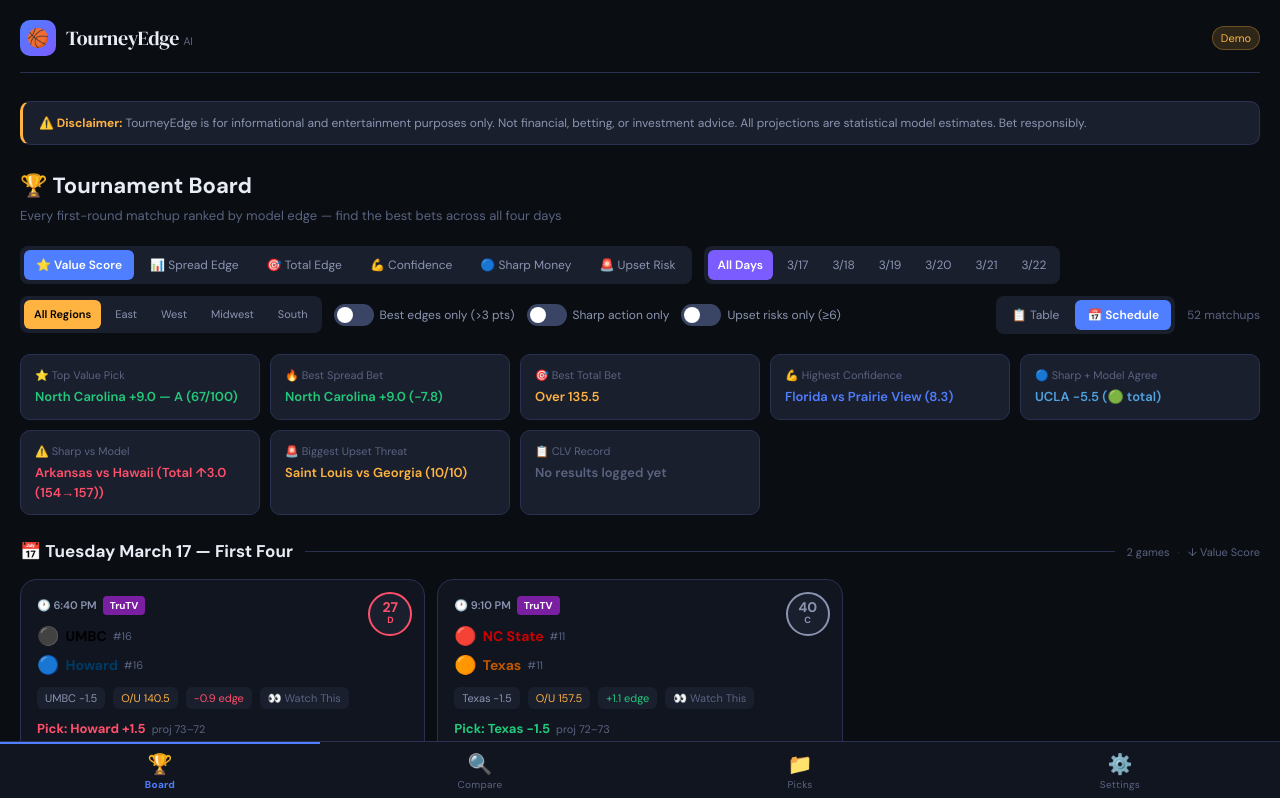
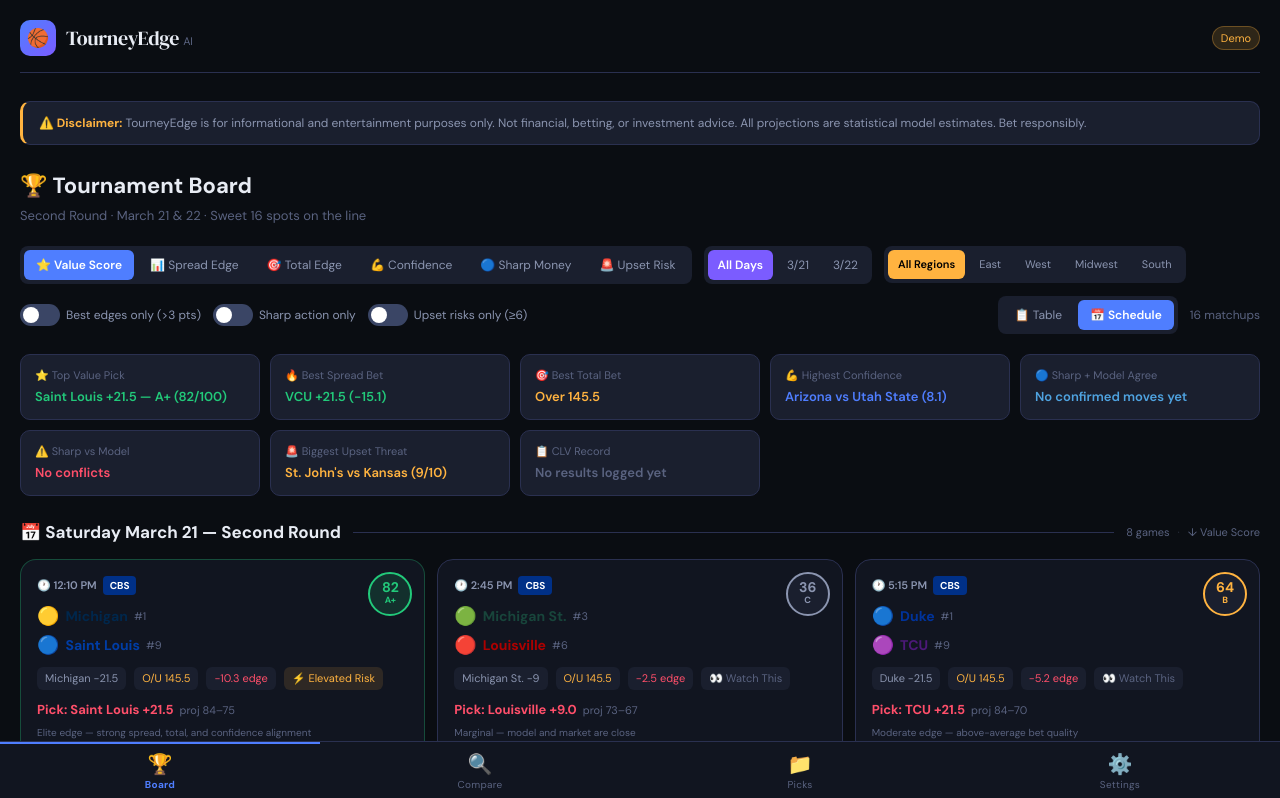
Before and after one commit to mitchm0602/MM2026, a Next.js app: page / in a window 1280 px wide. Shown: the top 798 px of the page. Built offline with nearby package versions, Linux system fonts and the light colour scheme.

Commit message:
Update TourneyApp.tsx

```diff
--- a/src/components/TourneyApp.tsx
+++ b/src/components/TourneyApp.tsx
@@ -724,7 +724,7 @@
     emoji,
   };
 }
-type DateFilter = 'all' | '3/17' | '3/18' | '3/19' | '3/20' | '3/21' | '3/22';
+type DateFilter = 'all' | '3/21' | '3/22';
 
 // ── Value Score (1-100) ──────────────────────────────────────────
 // Single composite number that weights spread edge, total edge,
@@ -901,75 +901,33 @@
   };
 }
 
-// Every first-round matchup with verified tip times from Yahoo Sports (March 16, 2026)
-// 3/21 and 3/22 are Second Round — matchups TBD after first-round results
-// We show projected likely matchups for 3/21-3/22 but label them as projections
+// Second Round matchups — verified from NCAA.com, CBS Sports, NBC Sports, On3 (March 21, 2026)
+// Saturday March 21 tip times confirmed. Sunday March 22 tip times TBD (announced after Saturday).
+// First-round upsets incorporated: TCU d. Ohio St, VCU d. N Carolina, High Point d. Wisconsin,
+// Saint Louis d. Georgia, Texas A&M d. Saint Mary's, Utah State d. Villanova, Texas d. NC State.
 const TOURNAMENT_SCHEDULE: {
   date: string; day: string; time: string; tv: string;
   region: string; tAId: string; tBId: string; isProjected?: boolean;
 }[] = [
-  // ── FIRST FOUR (already played) ──────────────────────────
-  { date:'3/17', day:'Tuesday',  time:'6:40 PM',  tv:'TruTV', region:'Midwest', tAId:'umbc',        tBId:'howard'        },
-  { date:'3/17', day:'Tuesday',  time:'9:10 PM',  tv:'TruTV', region:'West',    tAId:'ncstate',     tBId:'texas'         },
-  { date:'3/18', day:'Wednesday',time:'6:40 PM',  tv:'TruTV', region:'South',   tAId:'prairierview',tBId:'lehigh'        },
-  { date:'3/18', day:'Wednesday',time:'9:10 PM',  tv:'TruTV', region:'Midwest', tAId:'miamioh',     tBId:'smu'           },
-
-  // ── THURSDAY MARCH 19 — First Round ──────────────────────
-  { date:'3/19', day:'Thursday', time:'12:15 PM', tv:'CBS',   region:'East',    tAId:'ohiostate',   tBId:'tcu'           },
-  { date:'3/19', day:'Thursday', time:'12:40 PM', tv:'TruTV', region:'South',   tAId:'nebraska',    tBId:'troy'          },
-  { date:'3/19', day:'Thursday', time:'1:30 PM',  tv:'TNT',   region:'East',    tAId:'louisville',  tBId:'southflorida'  },
-  { date:'3/19', day:'Thursday', time:'1:50 PM',  tv:'TBS',   region:'West',    tAId:'highpoint',   tBId:'wisconsin'     },
-  { date:'3/19', day:'Thursday', time:'2:50 PM',  tv:'CBS',   region:'East',    tAId:'duke',        tBId:'siena'         },
-  { date:'3/19', day:'Thursday', time:'3:15 PM',  tv:'TruTV', region:'South',   tAId:'mcneese',     tBId:'vanderbilt'    },
-  { date:'3/19', day:'Thursday', time:'4:05 PM',  tv:'TNT',   region:'East',    tAId:'michiganst',  tBId:'northdakotast' },
-  { date:'3/19', day:'Thursday', time:'4:25 PM',  tv:'TBS',   region:'West',    tAId:'arkansas',    tBId:'hawaii'        },
-  { date:'3/19', day:'Thursday', time:'6:50 PM',  tv:'TNT',   region:'South',   tAId:'northcarolina',tBId:'vcu'          },
-  { date:'3/19', day:'Thursday', time:'7:10 PM',  tv:'CBS',   region:'Midwest', tAId:'michigan',    tBId:'umbc'          },
-  { date:'3/19', day:'Thursday', time:'7:25 PM',  tv:'TBS',   region:'West',    tAId:'byu',         tBId:'texas'         },
-  { date:'3/19', day:'Thursday', time:'7:35 PM',  tv:'TruTV', region:'South',   tAId:'saintmarys',  tBId:'texasam'       },
-  { date:'3/19', day:'Thursday', time:'9:25 PM',  tv:'TNT',   region:'South',   tAId:'illinois',    tBId:'penn'          },
-  { date:'3/19', day:'Thursday', time:'9:45 PM',  tv:'CBS',   region:'Midwest', tAId:'georgia',     tBId:'stlouis'       },
-  { date:'3/19', day:'Thursday', time:'10:00 PM', tv:'TBS',   region:'West',    tAId:'gonzaga',     tBId:'kennesawst'    },
-  { date:'3/19', day:'Thursday', time:'10:10 PM', tv:'TruTV', region:'South',   tAId:'houston',     tBId:'idaho'         },
-
-  // ── FRIDAY MARCH 20 — First Round ────────────────────────
-  { date:'3/20', day:'Friday',   time:'12:15 PM', tv:'CBS',   region:'Midwest', tAId:'kentucky',    tBId:'santaclara'    },
-  { date:'3/20', day:'Friday',   time:'12:40 PM', tv:'TruTV', region:'Midwest', tAId:'texastech',   tBId:'akron'         },
-  { date:'3/20', day:'Friday',   time:'1:35 PM',  tv:'TNT',   region:'West',    tAId:'arizona',     tBId:'liu'           },
-  { date:'3/20', day:'Friday',   time:'1:50 PM',  tv:'TBS',   region:'Midwest', tAId:'virginia',    tBId:'wrightstate'   },
-  { date:'3/20', day:'Friday',   time:'2:50 PM',  tv:'CBS',   region:'Midwest', tAId:'iowast',      tBId:'tennesseest'   },
-  { date:'3/20', day:'Friday',   time:'3:15 PM',  tv:'TruTV', region:'Midwest', tAId:'alabama',     tBId:'hofstra'       },
-  { date:'3/20', day:'Friday',   time:'4:10 PM',  tv:'TNT',   region:'West',    tAId:'villanova',   tBId:'utahst'        },
-  { date:'3/20', day:'Friday',   time:'4:25 PM',  tv:'TBS',   region:'Midwest', tAId:'tennessee',   tBId:'smu'           },
-  { date:'3/20', day:'Friday',   time:'6:50 PM',  tv:'TNT',   region:'South',   tAId:'clemson',     tBId:'iowa'          },
-  { date:'3/20', day:'Friday',   time:'7:10 PM',  tv:'CBS',   region:'East',    tAId:'northerniowa',tBId:'stjohns'       },
-  { date:'3/20', day:'Friday',   time:'7:25 PM',  tv:'TBS',   region:'East',    tAId:'ucf',         tBId:'ucla'          },
-  { date:'3/20', day:'Friday',   time:'7:35 PM',  tv:'TruTV', region:'West',    tAId:'purdue',      tBId:'queens'        },
-  { date:'3/20', day:'Friday',   time:'9:25 PM',  tv:'TNT',   region:'South',   tAId:'florida',     tBId:'prairierview'  },
-  { date:'3/20', day:'Friday',   time:'9:45 PM',  tv:'CBS',   region:'East',    tAId:'calbaptist',  tBId:'kansas'        },
-  { date:'3/20', day:'Friday',   time:'10:00 PM', tv:'TBS',   region:'East',    tAId:'furman',      tBId:'uconn'         },
-  { date:'3/20', day:'Friday',   time:'10:10 PM', tv:'TruTV', region:'West',    tAId:'miamifl',     tBId:'missouri'      },
-
-  // ── SATURDAY MARCH 21 — Second Round (matchups TBD) ──────
-  // These are projected likely matchups based on seedings — labeled as projections
-  { date:'3/21', day:'Saturday', time:'TBD', tv:'TBD', region:'East',    tAId:'duke',      tBId:'uconn',     isProjected:true },
-  { date:'3/21', day:'Saturday', time:'TBD', tv:'TBD', region:'East',    tAId:'michiganst',tBId:'kansas',    isProjected:true },
-  { date:'3/21', day:'Saturday', time:'TBD', tv:'TBD', region:'West',    tAId:'arizona',   tBId:'gonzaga',   isProjected:true },
-  { date:'3/21', day:'Saturday', time:'TBD', tv:'TBD', region:'West',    tAId:'purdue',    tBId:'arkansas',  isProjected:true },
-  { date:'3/21', day:'Saturday', time:'TBD', tv:'TBD', region:'South',   tAId:'florida',   tBId:'nebraska',  isProjected:true },
-  { date:'3/21', day:'Saturday', time:'TBD', tv:'TBD', region:'South',   tAId:'houston',   tBId:'vanderbilt',isProjected:true },
-  { date:'3/21', day:'Saturday', time:'TBD', tv:'TBD', region:'Midwest', tAId:'michigan',  tBId:'iowast',    isProjected:true },
-  { date:'3/21', day:'Saturday', time:'TBD', tv:'TBD', region:'Midwest', tAId:'virginia',  tBId:'alabama',   isProjected:true },
-
-  // ── SUNDAY MARCH 22 — Second Round (matchups TBD) ────────
-  { date:'3/22', day:'Sunday',   time:'TBD', tv:'TBD', region:'East',    tAId:'louisville',tBId:'stjohns',   isProjected:true },
-  { date:'3/22', day:'Sunday',   time:'TBD', tv:'TBD', region:'East',    tAId:'ohiostate', tBId:'ucla',      isProjected:true },
-  { date:'3/22', day:'Sunday',   time:'TBD', tv:'TBD', region:'West',    tAId:'wisconsin', tBId:'byu',       isProjected:true },
-  { date:'3/22', day:'Sunday',   time:'TBD', tv:'TBD', region:'West',    tAId:'miamifl',   tBId:'utahst',    isProjected:true },
-  { date:'3/22', day:'Sunday',   time:'TBD', tv:'TBD', region:'South',   tAId:'illinois',  tBId:'northcarolina',isProjected:true },
-  { date:'3/22', day:'Sunday',   time:'TBD', tv:'TBD', region:'South',   tAId:'saintmarys',tBId:'clemson',   isProjected:true },
-  { date:'3/22', day:'Sunday',   time:'TBD', tv:'TBD', region:'Midwest', tAId:'tennessee', tBId:'georgia',   isProjected:true },
-  { date:'3/22', day:'Sunday',   time:'TBD', tv:'TBD', region:'Midwest', tAId:'kentucky',  tBId:'texastech', isProjected:true },
+  // ── SATURDAY MARCH 21 — Second Round (tip times confirmed) ──
+  { date:'3/21', day:'Saturday', time:'12:10 PM', tv:'CBS',   region:'Midwest', tAId:'michigan',    tBId:'stlouis'    },
+  { date:'3/21', day:'Saturday', time:'2:45 PM',  tv:'CBS',   region:'East',    tAId:'michiganst',  tBId:'louisville' },
+  { date:'3/21', day:'Saturday', time:'5:15 PM',  tv:'CBS',   region:'East',    tAId:'duke',        tBId:'tcu'        },
+  { date:'3/21', day:'Saturday', time:'6:10 PM',  tv:'TNT',   region:'South',   tAId:'houston',     tBId:'texasam'    },
+  { date:'3/21', day:'Saturday', time:'7:10 PM',  tv:'TBS',   region:'West',    tAId:'gonzaga',     tBId:'texas'      },
+  { date:'3/21', day:'Saturday', time:'7:50 PM',  tv:'CBS',   region:'South',   tAId:'illinois',    tBId:'vcu'        },
+  { date:'3/21', day:'Saturday', time:'8:45 PM',  tv:'TNT',   region:'South',   tAId:'nebraska',    tBId:'vanderbilt' },
+  { date:'3/21', day:'Saturday', time:'9:45 PM',  tv:'TBS',   region:'West',    tAId:'arkansas',    tBId:'highpoint'  },
+
+  // ── SUNDAY MARCH 22 — Second Round (tip times TBD after Saturday results) ──
+  { date:'3/22', day:'Sunday', time:'TBD', tv:'CBS',   region:'West',    tAId:'purdue',   tBId:'miamifl',   isProjected:true },
+  { date:'3/22', day:'Sunday', time:'TBD', tv:'CBS',   region:'Midwest', tAId:'iowast',   tBId:'kentucky',  isProjected:true },
+  { date:'3/22', day:'Sunday', time:'TBD', tv:'CBS',   region:'East',    tAId:'kansas',   tBId:'stjohns',   isProjected:true },
+  { date:'3/22', day:'Sunday', time:'TBD', tv:'TNT',   region:'Midwest', tAId:'virginia', tBId:'tennessee', isProjected:true },
+  { date:'3/22', day:'Sunday', time:'TBD', tv:'TBS',   region:'South',   tAId:'florida',  tBId:'iowa',      isProjected:true },
+  { date:'3/22', day:'Sunday', time:'TBD', tv:'TBD',   region:'West',    tAId:'arizona',  tBId:'utahst',    isProjected:true },
+  { date:'3/22', day:'Sunday', time:'TBD', tv:'TBD',   region:'Midwest', tAId:'alabama',  tBId:'texastech', isProjected:true },
+  { date:'3/22', day:'Sunday', time:'TBD', tv:'TBD',   region:'East',    tAId:'uconn',    tBId:'ucla',      isProjected:true },
 ];
 
 function TourneyBoard({ teams, onLoadMatchup }: {
@@ -1077,7 +1035,7 @@
     });
   }, [rows, sortKey, showOnlyEdge, showOnlySharp, showOnlyUpset]);
 
-  const dates   = ['all', '3/17', '3/18', '3/19', '3/20', '3/21', '3/22'];
+  const dates   = ['all', '3/21', '3/22'];
   const regions = ['all', 'East', 'West', 'Midwest', 'South'];
 
   const edgeColor = (v: number, threshold = 3) =>
@@ -1101,7 +1059,7 @@
           🏆 Tournament Board
         </div>
         <div style={{ fontSize:13, color:'var(--text3)' }}>
-          Every first-round matchup ranked by model edge — find the best bets across all four days
+          Second Round · March 21 & 22 · Sweet 16 spots on the line
         </div>
       </div>
 
@@ -1578,12 +1536,8 @@
           byDate[r.date].push(r);
         });
         const dateLabels: Record<string, string> = {
-          '3/17': 'Tuesday March 17 — First Four',
-          '3/18': 'Wednesday March 18 — First Four',
-          '3/19': 'Thursday March 19 — First Round',
-          '3/20': 'Friday March 20 — First Round',
-          '3/21': 'Saturday March 21 — Second Round (Projected)',
-          '3/22': 'Sunday March 22 — Second Round (Projected)',
+          '3/21': 'Saturday March 21 — Second Round',
+          '3/22': 'Sunday March 22 — Second Round',
         };
         const tvColors: Record<string, string> = {
           CBS: '#003087', TBS: '#005288', TNT: '#CC0000', TruTV: '#7B1FA2', TBD: 'var(--text3)',
```
